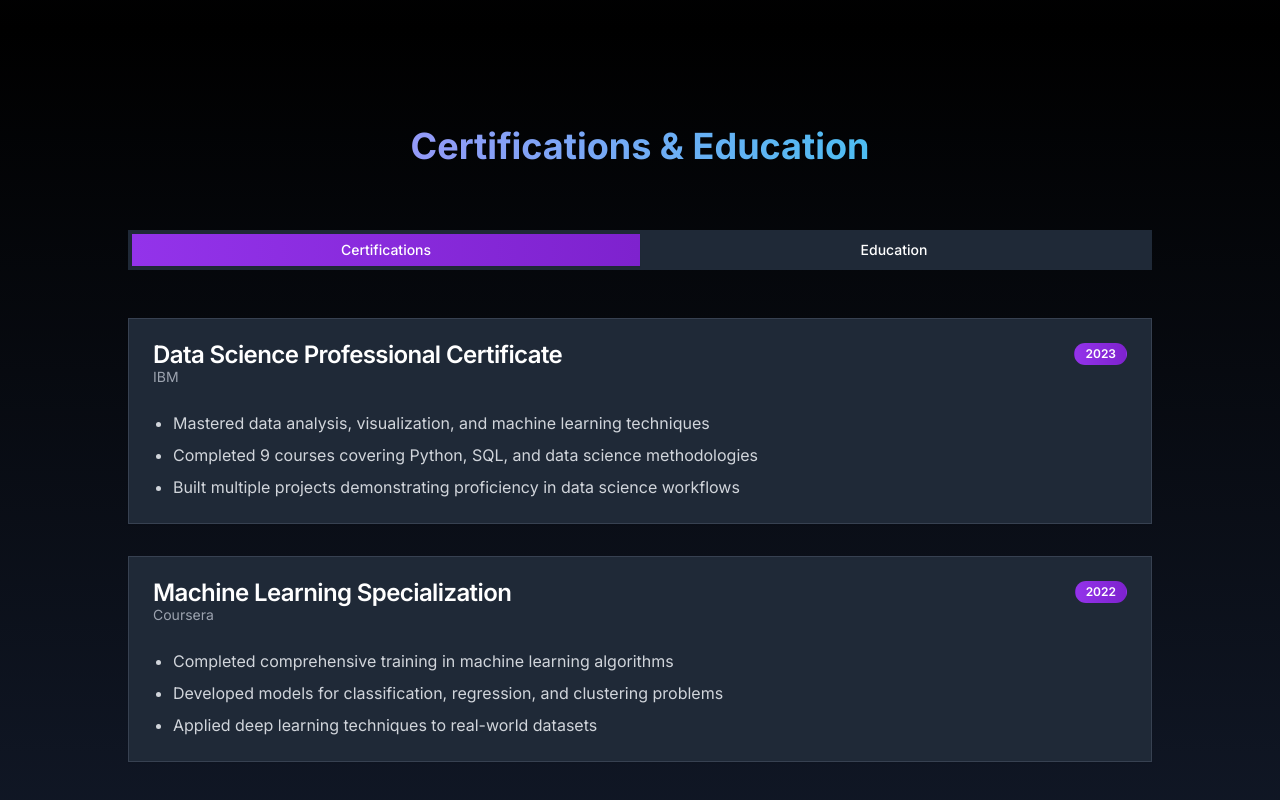
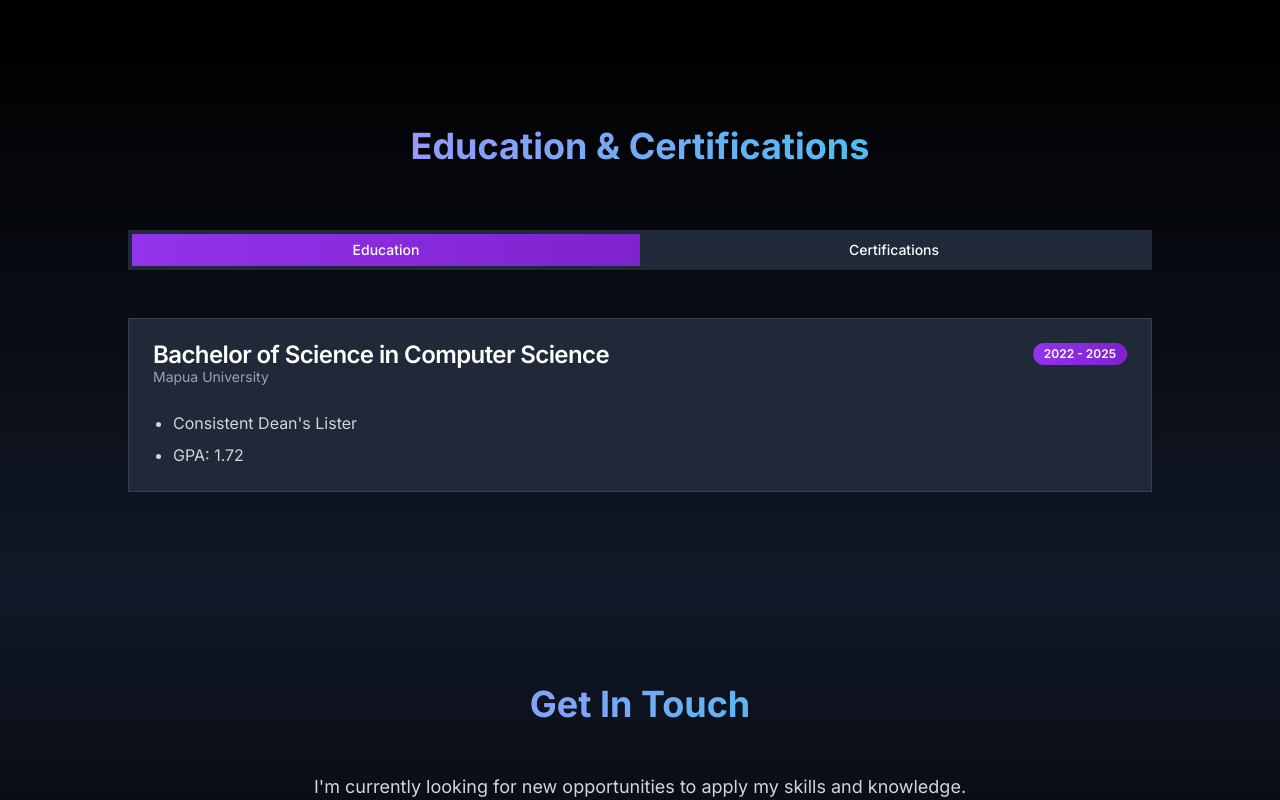
Before and after one commit to eaquino17/ePortfolio, a Next.js app: page / in a window 1280 px wide. Shown: the part 2200-3000 px from the top of the page. Built offline with nearby package versions, Linux system fonts and the light colour scheme.

Commit message:
refactor: update section titles and content in Education & Certifications

```diff
--- a/app/page.tsx
+++ b/app/page.tsx
@@ -367,7 +367,7 @@ export default function Home() {
       <section ref={certificationsRef} className="py-24 px-4 md:px-8 bg-gradient-to-b from-black to-gray-900">
         <div className="max-w-5xl mx-auto">
           <h2 className="text-3xl md:text-4xl font-bold mb-16 text-center bg-gradient-to-r from-purple-400 to-cyan-400 text-transparent bg-clip-text">
-            Certifications & Education
+            Education & Certifications
           </h2>
 
           <Tabs defaultValue="certifications" className="w-full">
@@ -376,13 +376,13 @@ export default function Home() {
                 value="certifications"
                 className="data-[state=active]:bg-gradient-to-r data-[state=active]:from-purple-600 data-[state=active]:to-purple-700 data-[state=active]:text-white rounded-md transition-all duration-300"
               >
-                Certifications
+                Education
               </TabsTrigger>
               <TabsTrigger
                 value="education"
                 className="data-[state=active]:bg-gradient-to-r data-[state=active]:from-cyan-600 data-[state=active]:to-cyan-700 data-[state=active]:text-white rounded-md transition-all duration-300"
               >
-                Education
+                Certifications
               </TabsTrigger>
             </TabsList>
 
@@ -392,37 +392,16 @@ export default function Home() {
                 <CardHeader>
                   <div className="flex justify-between items-start">
                     <div>
-                      <CardTitle className="text-white">Data Science Professional Certificate</CardTitle>
-                      <CardDescription className="text-gray-400">IBM</CardDescription>
+                      <CardTitle className="text-white">Bachelor of Science in Computer Science</CardTitle>
+                      <CardDescription className="text-gray-400">Mapua University</CardDescription>
                     </div>
-                    <Badge className="bg-gradient-to-r from-purple-600 to-purple-700">2023</Badge>
+                    <Badge className="bg-gradient-to-r from-purple-600 to-purple-700">2022 - 2025</Badge>
                   </div>
                 </CardHeader>
                 <CardContent className="text-gray-300">
                   <ul className="list-disc pl-5 space-y-2">
-                    <li>Mastered data analysis, visualization, and machine learning techniques</li>
-                    <li>Completed 9 courses covering Python, SQL, and data science methodologies</li>
-                    <li>Built multiple projects demonstrating proficiency in data science workflows</li>
-                  </ul>
-                </CardContent>
-              </Card>
-
-              {/* Certification Item 2 */}
-              <Card className="bg-gray-800 border-gray-700 hover:border-purple-500 transition-all duration-300 transform hover:-translate-y-1">
-                <CardHeader>
-                  <div className="flex justify-between items-start">
-                    <div>
-                      <CardTitle className="text-white">Machine Learning Specialization</CardTitle>
-                      <CardDescription className="text-gray-400">Coursera</CardDescription>
-                    </div>
-                    <Badge className="bg-gradient-to-r from-purple-600 to-purple-700">2022</Badge>
-                  </div>
-                </CardHeader>
-                <CardContent className="text-gray-300">
-                  <ul className="list-disc pl-5 space-y-2">
-                    <li>Completed comprehensive training in machine learning algorithms</li>
-                    <li>Developed models for classification, regression, and clustering problems</li>
-                    <li>Applied deep learning techniques to real-world datasets</li>
+                    <li>Consistent Dean's Lister</li>
+                    <li>GPA: 1.72</li>
                   </ul>
                 </CardContent>
               </Card>
@@ -434,20 +413,17 @@ export default function Home() {
                 <CardHeader>
                   <div className="flex justify-between items-start">
                     <div>
-                      <CardTitle className="text-white">Bachelor of Science in Computer Science</CardTitle>
-                      <CardDescription className="text-gray-400">University Name</CardDescription>
+                      <CardTitle className="text-white">Google Data Analytics</CardTitle>
+                      <CardDescription className="text-gray-400">Google</CardDescription>
                     </div>
-                    <Badge className="bg-gradient-to-r from-cyan-600 to-cyan-700">2020 - 2024</Badge>
+                    <Badge className="bg-gradient-to-r from-cyan-600 to-cyan-700">2025</Badge>
                   </div>
                 </CardHeader>
                 <CardContent className="text-gray-300">
-                  <p>Specialization in Data Science & Analytics</p>
-                  <p className="mt-2">Relevant Coursework:</p>
+                  <p>Specialization in Data Science</p>
                   <ul className="list-disc pl-5 space-y-1 mt-1">
-                    <li>Machine Learning</li>
-                    <li>Data Structures & Algorithms</li>
-                    <li>Database Systems</li>
-                    <li>Statistical Analysis</li>
+                    <li>Consistent Dean's Lister</li>
+                    <li>GPA: 1.72</li>
                   </ul>
                 </CardContent>
               </Card>
```
